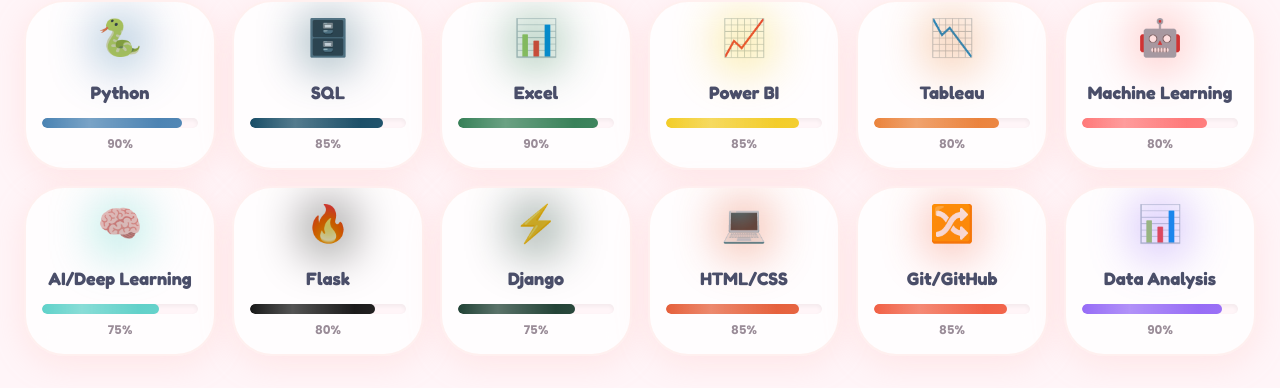
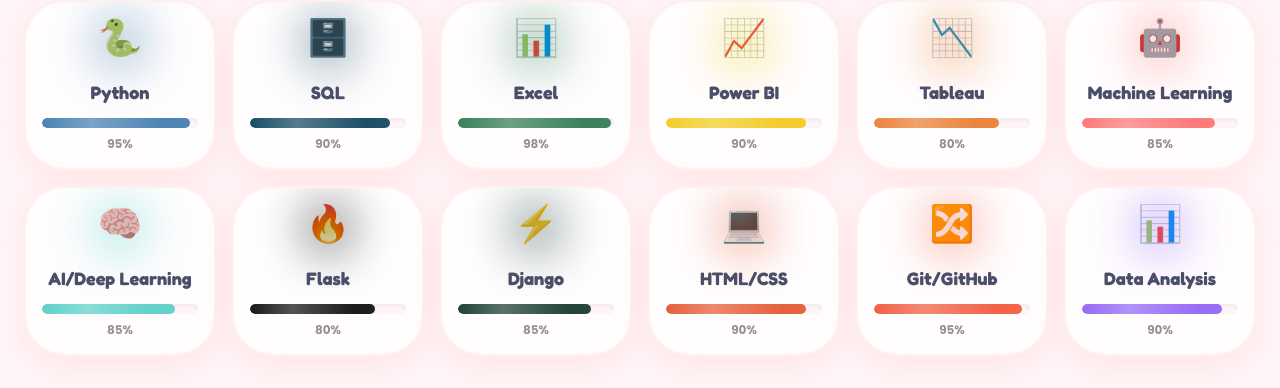
Before and after one commit to PavanRasipogula/New_Portfolio, a React (Vite) app: page / in a window 1280 px wide. Shown: the part 2060-2448 px from the top of the page. Built offline with nearby package versions, Linux system fonts and the light colour scheme; no server answers.

Commit message:
Update skill proficiency levels - increased expertise ratings

```diff
--- a/src/components/Skills.tsx
+++ b/src/components/Skills.tsx
@@ -3,17 +3,17 @@
 import { Database, FileSpreadsheet, BarChart3, Presentation, Terminal, Code2, GitBranch, LineChart, Brain, Cpu, Flame, Zap } from 'lucide-react';
 
 const skills = [
-    { name: 'Python', level: 90, color: '#3776AB', icon: Terminal, emoji: '🐍' },
-    { name: 'SQL', level: 85, color: '#003B57', icon: Database, emoji: '🗄️' },
-    { name: 'Excel', level: 90, color: '#217346', icon: FileSpreadsheet, emoji: '📊' },
-    { name: 'Power BI', level: 85, color: '#F2C811', icon: BarChart3, emoji: '📈' },
+    { name: 'Python', level: 95, color: '#3776AB', icon: Terminal, emoji: '🐍' },
+    { name: 'SQL', level: 90, color: '#003B57', icon: Database, emoji: '🗄️' },
+    { name: 'Excel', level: 98, color: '#217346', icon: FileSpreadsheet, emoji: '📊' },
+    { name: 'Power BI', level: 90, color: '#F2C811', icon: BarChart3, emoji: '📈' },
     { name: 'Tableau', level: 80, color: '#E97627', icon: Presentation, emoji: '📉' },
-    { name: 'Machine Learning', level: 80, color: '#FF6B6B', icon: Brain, emoji: '🤖' },
-    { name: 'AI/Deep Learning', level: 75, color: '#4ECDC4', icon: Cpu, emoji: '🧠' },
+    { name: 'Machine Learning', level: 85, color: '#FF6B6B', icon: Brain, emoji: '🤖' },
+    { name: 'AI/Deep Learning', level: 85, color: '#4ECDC4', icon: Cpu, emoji: '🧠' },
     { name: 'Flask', level: 80, color: '#000000', icon: Flame, emoji: '🔥' },
-    { name: 'Django', level: 75, color: '#092E20', icon: Zap, emoji: '⚡' },
-    { name: 'HTML/CSS', level: 85, color: '#E34F26', icon: Code2, emoji: '💻' },
-    { name: 'Git/GitHub', level: 85, color: '#F05032', icon: GitBranch, emoji: '🔀' },
+    { name: 'Django', level: 85, color: '#092E20', icon: Zap, emoji: '⚡' },
+    { name: 'HTML/CSS', level: 90, color: '#E34F26', icon: Code2, emoji: '💻' },
+    { name: 'Git/GitHub', level: 95, color: '#F05032', icon: GitBranch, emoji: '🔀' },
     { name: 'Data Analysis', level: 90, color: '#8b5cf6', icon: LineChart, emoji: '📊' },
 ];
 
```
